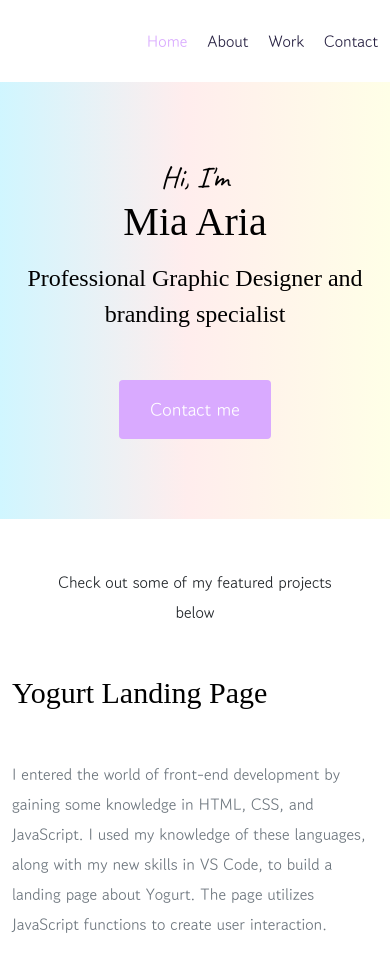
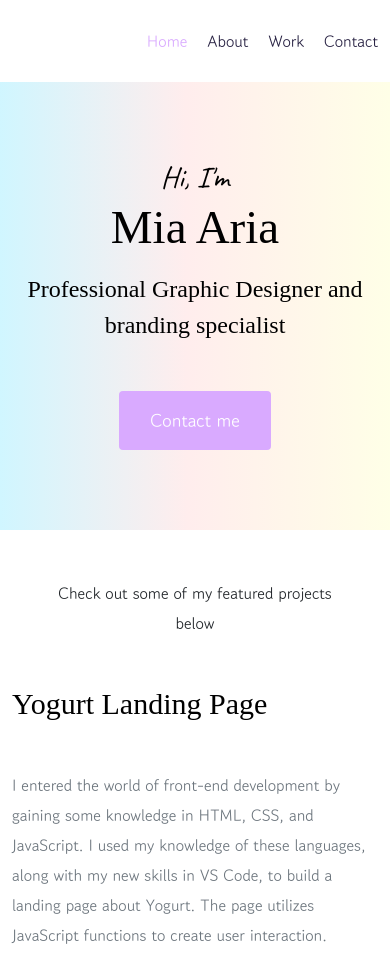
Before and after one commit to miaaria/Mia-Aria-portfolio, a plain HTML site: page index.html in a window 390 px wide. Shown: the top 953 px of the page. Drawn offline with nearby package versions, Linux system fonts and the light colour scheme; a web font is replaced by a local one.

Commit message:
edit files

```diff
--- a/styles/portfolio.css
+++ b/styles/portfolio.css
@@ -211,6 +211,9 @@
       font-size: 26px;
     }
 
+    .hero h1{
+      font-size: 47px;
+    }
 
     .hero p {
     font-size: 30px;
```
